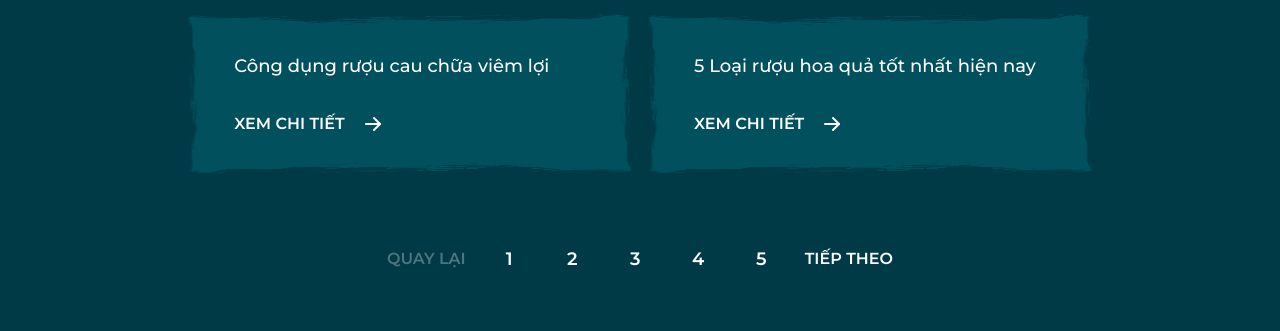
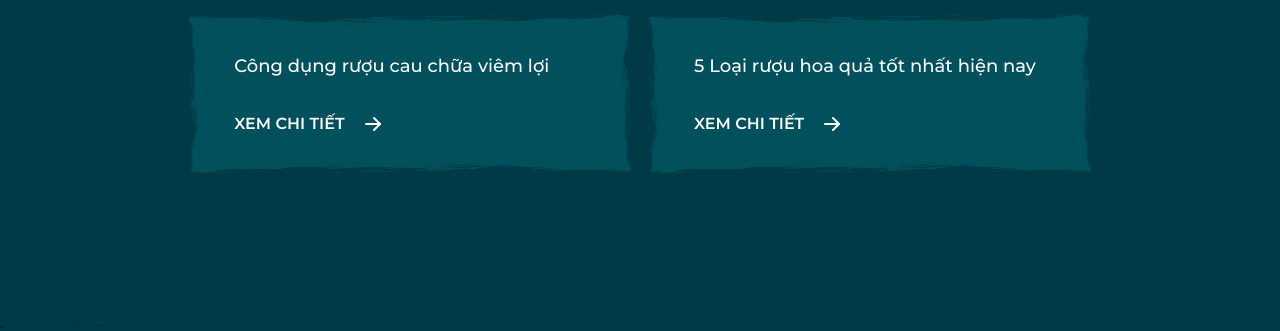
Before and after one commit to daovietanh99/lavale, a plain HTML site: page introduction.html in a window 1280 px wide. Shown: the part 5462-5793 px from the top of the page. Drawn offline with nearby package versions, Linux system fonts and the light colour scheme; files whose address does not match are found by name; a web font is replaced by a local one.

Commit message:
remove pagination

```diff
--- a/introduction.html
+++ b/introduction.html
@@ -614,7 +614,7 @@
                     </div>
                 </div>
 
-                <div class="w-full flex flex-row justify-center items-center align-center" id="pagination">
+                <!-- <div class="w-full flex flex-row justify-center items-center align-center" id="pagination">
                     <span class="
                         block uppercase mr-[16px] cursor-pointer
                         font-monsterrat font-semibold text-[16px] leading-[24px] text-white/30
@@ -655,7 +655,7 @@
                         block uppercase ml-[16px] cursor-pointer
                         font-monsterrat font-semibold text-[16px] leading-[24px] text-white
                     " data-pagination-next>Tiếp theo</span>
-                </div>
+                </div> -->
             </div>
         </div>
 
```
